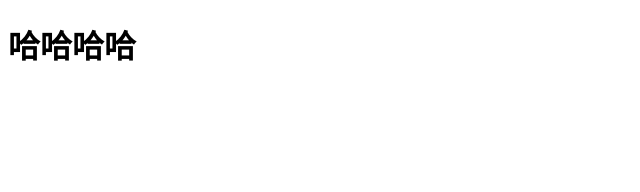
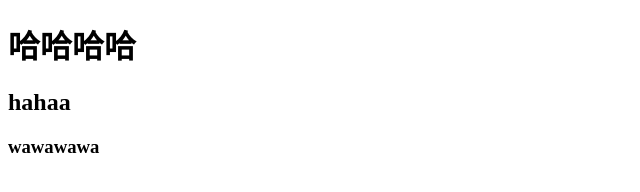
Before and after one commit to qhwc2009/gitTest, a plain HTML site: page index.html in a window 1280 px wide. Shown: the whole page, without its empty margins (0-640 px from the left). Drawn offline with Linux system fonts and the light colour scheme.

Commit message:
添加h2  h3

```diff
--- a/index.html
+++ b/index.html
@@ -8,5 +8,7 @@
 </head>
 <body>
   <h1>哈哈哈哈</h1>
+  <h2>hahaa</h2>
+  <h3>wawawawa</h3>
 </body>
 </html>
```
